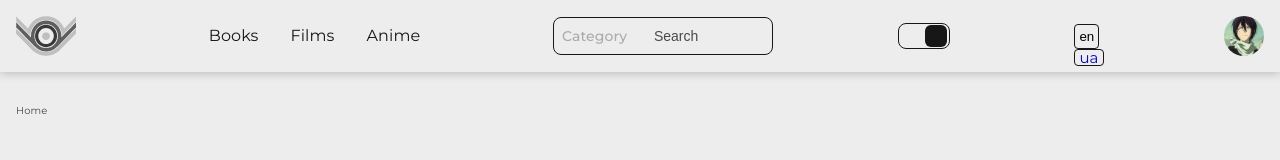
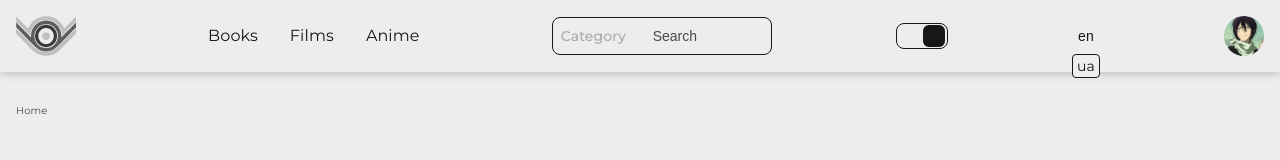
Before and after one commit to AlexFoxi/Vaultify, a Next.js app: page /en in a window 1280 px wide. Both pictures are taken after a click on the button "en". Shown: the top 160 px of the page. Built offline with nearby package versions, Linux system fonts and the light colour scheme.

Commit message:
upd: small lang fixs

```diff
--- a/src/components/Header/LangSwitcher/index.tsx
+++ b/src/components/Header/LangSwitcher/index.tsx
@@ -18,14 +18,19 @@ const LangSwitcher = () => {
   useClickOutside(langBoxRef, () => setOpen(false))
 
   return (
-    <div className={styles.LangBox} ref={langBoxRef}>
-      <div className={styles.activeLang} onClick={() => setOpen(!open)}>
-        <button className={styles.lang} aria-expanded={open}>
+    <div className={cn(styles.LangBox, open && styles.show)} ref={langBoxRef}>
+      <button
+        className={styles.lang}
+        aria-expanded={open}
+        onClick={() => setOpen(!open)}
+      >
         {locale}
       </button>
-      </div>
-      <div className={cn(styles.dropdown, open && styles.show)}>
-        {routing.locales.map(loc => (
+
+      <div className={styles.dropdown}>
+        {routing.locales
+          .filter(loc => loc !== locale)
+          .map(loc => (
             <Link
               key={loc}
               href={pathname}
--- a/src/components/Header/LangSwitcher/styles.module.scss
+++ b/src/components/Header/LangSwitcher/styles.module.scss
@@ -2,35 +2,52 @@
 
 .LangBox {
   position: relative;
+  font-size: 1.4rem;
+  line-height: 1;
+  min-width: 2.8rem;
+  min-height: 2.8rem;
   display: flex;
-  gap: 0.8rem;
-  font-size: 1.5rem;
-}
+  justify-content: center;
+  align-items: center;
 
-.activeLang {
-  border: 1px solid var(--secondary-color);
-  border-radius: 0.4rem;
+  &.show {
+    .dropdown {
+      visibility: visible;
+      opacity: 1;
+      border: 1px solid var(--secondary-color);
+      border-radius: 0.4rem;
+      background: var(--main-color);
+    }
+  }
 }
 
 .dropdown {
   position: absolute;
-  top: 100%;
+  top: calc(100% + 0.4rem);
   left: 0;
+  width: 100%;
   border: 1px solid var(--secondary-color);
   border-radius: 0.4rem;
   visibility: hidden;
   opacity: 0;
   transition: all 0.3s ease-in-out;
 
-  &.show {
-    visibility: visible;
-    opacity: 1;
-  }
+  display: flex;
+  flex-direction: column;
+  justify-content: center;
+  align-items: center;
+  padding: 0.2rem 0 0.2rem 0;
 }
 
 .lang {
-  padding: 0.4rem;
+  text-align: center;
+  width: 100%;
+  display: inline-block;
+  padding: 0.2rem 0.4rem;
+  line-height: inherit;
+  font-size: inherit;
   cursor: pointer;
+  color: var(--secondary-color);
 
   &.selected {
     display: none;
```
Also changed, not shown: tsconfig.json (+7 -5 lines). Lines whose indentation alone changed are shown as unchanged.
